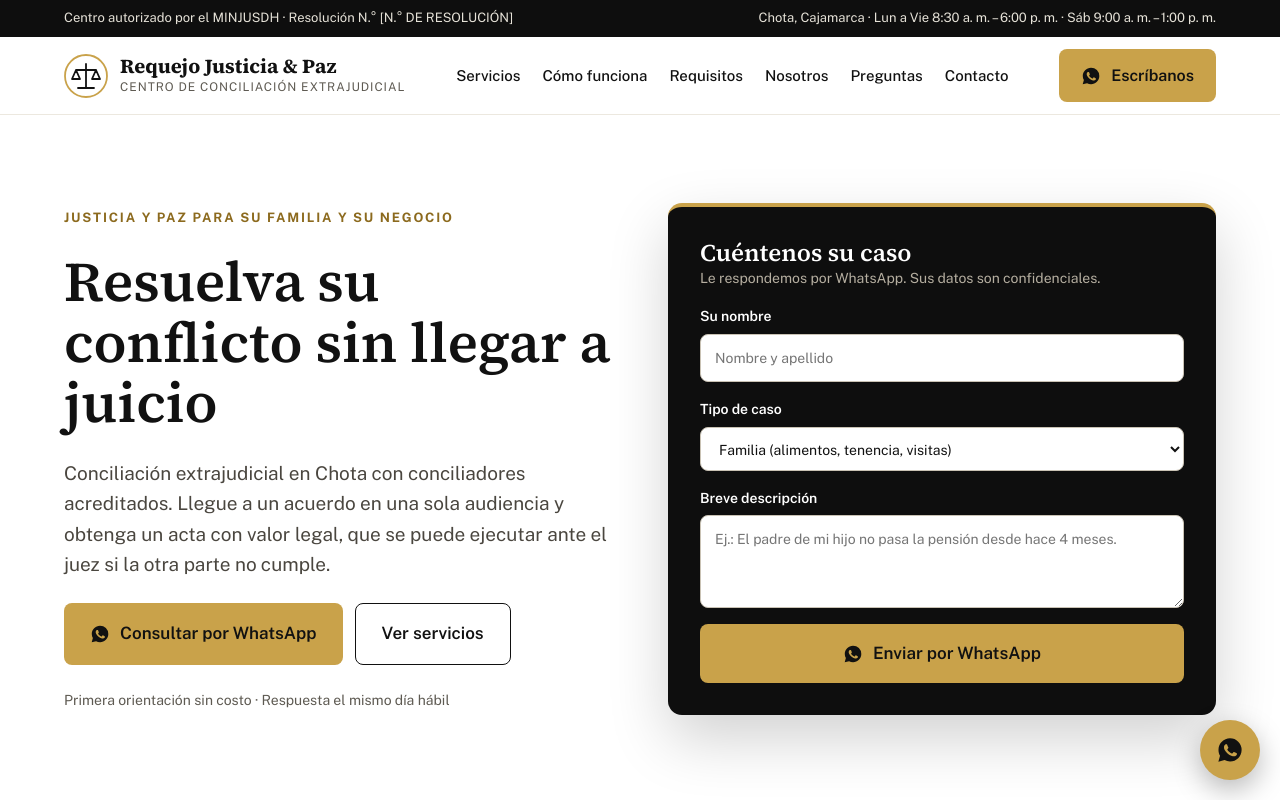
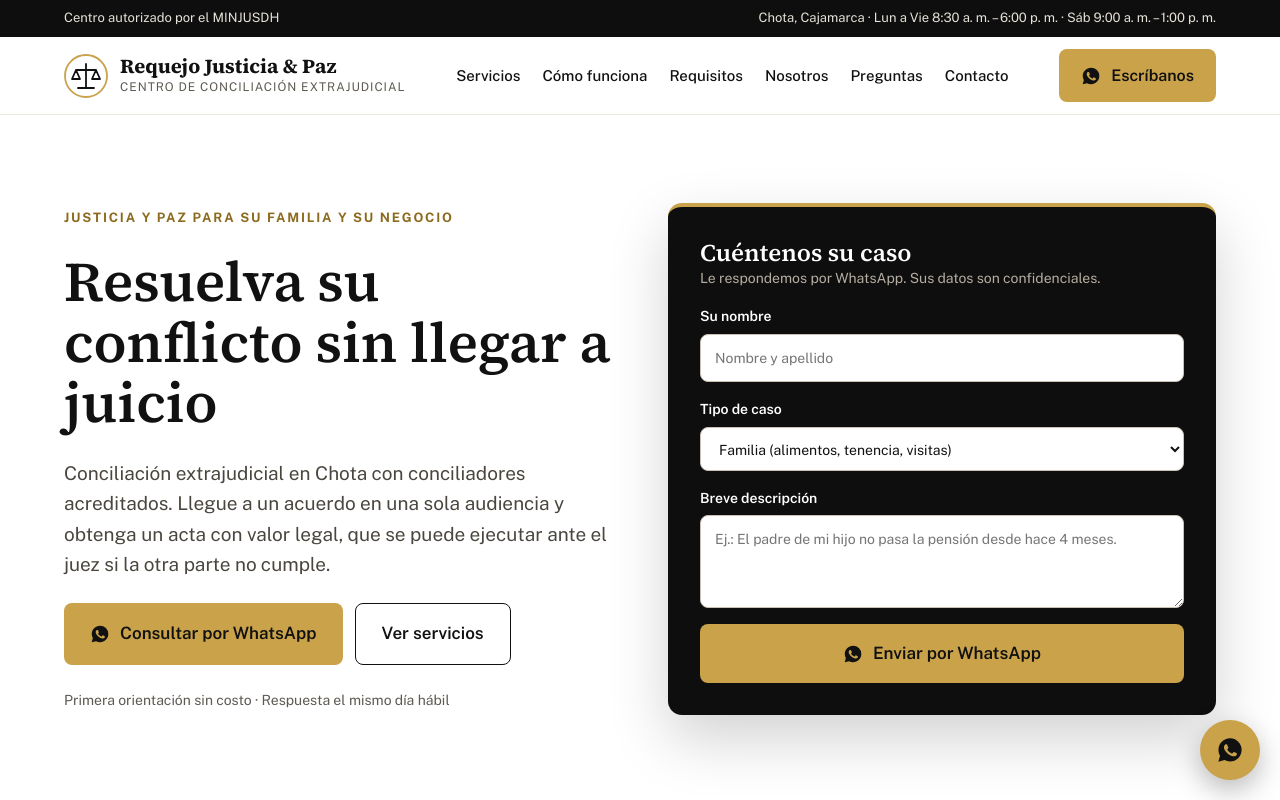
Before and after one commit to f4ntasma/requejo-iustitia-et-pax, a plain HTML site: page index.html in a window 1280 px wide. Shown: the top 800 px of the page. Drawn offline with nearby package versions, Linux system fonts and the light colour scheme.

Commit message:
Quitar número de resolución de la barra superior
Co-Authored-By: Claude Opus 5.5 <noreply@anthropic.com>

```diff
--- a/index.html
+++ b/index.html
@@ -41,7 +41,7 @@
 
 <div class="topbar">
   <div class="container">
-    <span>Centro autorizado por el MINJUSDH · Resolución N.° [N.° DE RESOLUCIÓN]</span>
+    <span>Centro autorizado por el MINJUSDH</span>
     <span>Chota, Cajamarca · Lun a Vie 8:30 a. m. – 6:00 p. m. · Sáb 9:00 a. m. – 1:00 p. m.</span>
   </div>
 </div>
```
Also changed, not shown: 1 other file.
